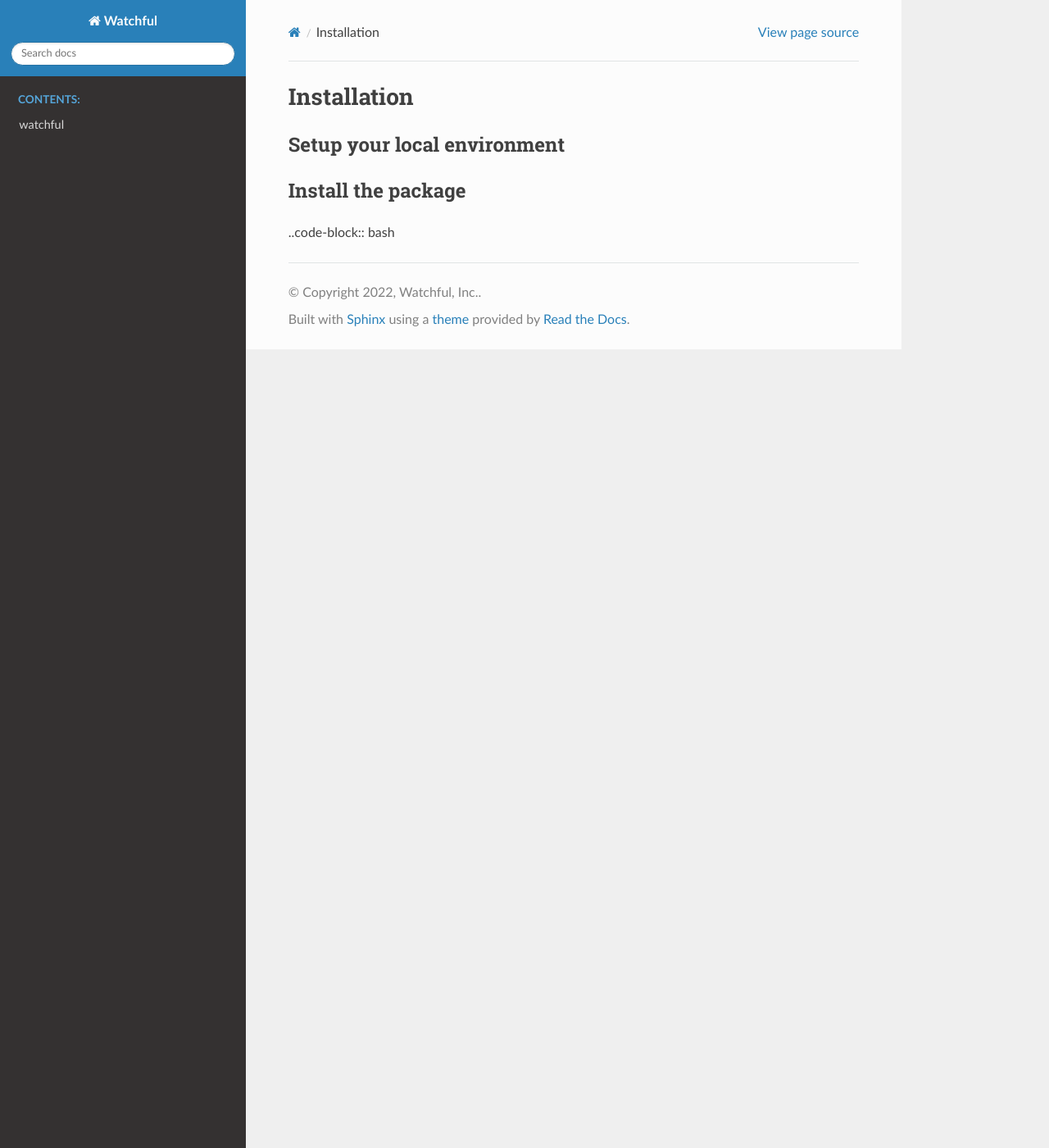
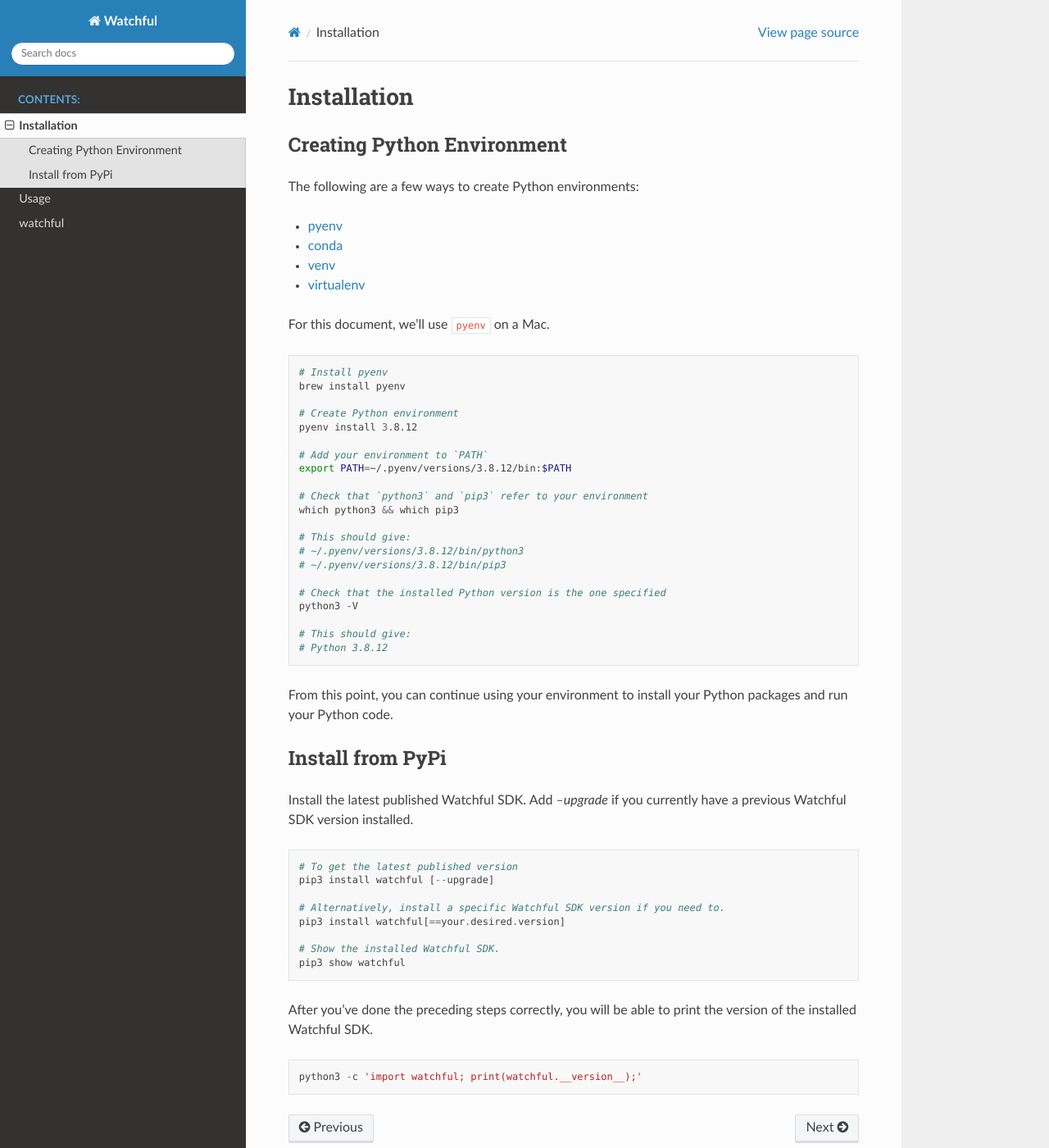
Before and after one commit to Watchfulio/watchful-py, a Sphinx documentation site: the page built from docs/source/install.rst, in a window 1280 px wide and 1400 px high. Shown: the whole window at 82% size. Built offline with Sphinx 7.4.7 and the Read the Docs theme 2.0.0, drawn with Linux system fonts in a browser that asks for light colours; the version number could not be read and is left out.

```diff
--- a/docs/source/index.rst
+++ b/docs/source/index.rst
@@ -8,12 +8,17 @@
 
 The Watchful Python Package allows installation of the Watchful Python SDK over the internet from PyPI. The Watchful Python SDK enables reliable communication with the Watchful API using Python and helps in the automation of Watchful features when used with the product.
 
+General Design
+--------------
 
+asdf
 
 .. toctree::
    :maxdepth: 2
    :caption: Contents:
 
+   install.rst
+   usage.rst
    modules
 
 
--- a/docs/source/install.rst
+++ b/docs/source/install.rst
@@ -1,12 +1,64 @@
 Installation
 ============
 
-Setup your local environment
-----------------------------
+Creating Python Environment
+---------------------------
 
+The following are a few ways to create Python environments:
 
+* `pyenv <https://github.com/pyenv/pyenv>`_
+* `conda <https://docs.conda.io/projects/conda/en/latest/user-guide/tasks/manage-environments.html>`_
+* `venv <https://docs.python.org/3/library/venv.html>`_
+* `virtualenv <https://virtualenv.pypa.io/en/latest/>`_
 
-Install the package
--------------------
+For this document, we'll use ``pyenv`` on a Mac.
 
-..code-block:: bash
+.. code-block:: bash
+
+    # Install pyenv
+    brew install pyenv
+
+    # Create Python environment
+    pyenv install 3.8.12
+
+    # Add your environment to `PATH`
+    export PATH=~/.pyenv/versions/3.8.12/bin:$PATH
+
+    # Check that `python3` and `pip3` refer to your environment
+    which python3 && which pip3
+
+    # This should give:
+    # ~/.pyenv/versions/3.8.12/bin/python3
+    # ~/.pyenv/versions/3.8.12/bin/pip3
+
+    # Check that the installed Python version is the one specified
+    python3 -V
+
+    # This should give:
+    # Python 3.8.12
+
+From this point, you can continue using your environment to install your Python packages and run your Python code.
+
+Install from PyPi
+-----------------
+
+Install the latest published Watchful SDK. Add `--upgrade` if you currently have
+a previous Watchful SDK version installed.
+
+.. code-block:: python
+
+    # To get the latest published version
+    pip3 install watchful [--upgrade]
+
+    # Alternatively, install a specific Watchful SDK version if you need to.
+    pip3 install watchful[==your.desired.version]
+
+    # Show the installed Watchful SDK.
+    pip3 show watchful
+
+After you've done the preceding steps correctly, you will be able to print the
+version of the installed Watchful SDK.
+
+.. code-block:: python
+
+    python3 -c 'import watchful; print(watchful.__version__);'
```
Also changed, not shown: docs/source/usage.rst (added, +76 -0 lines), 1 other file.
